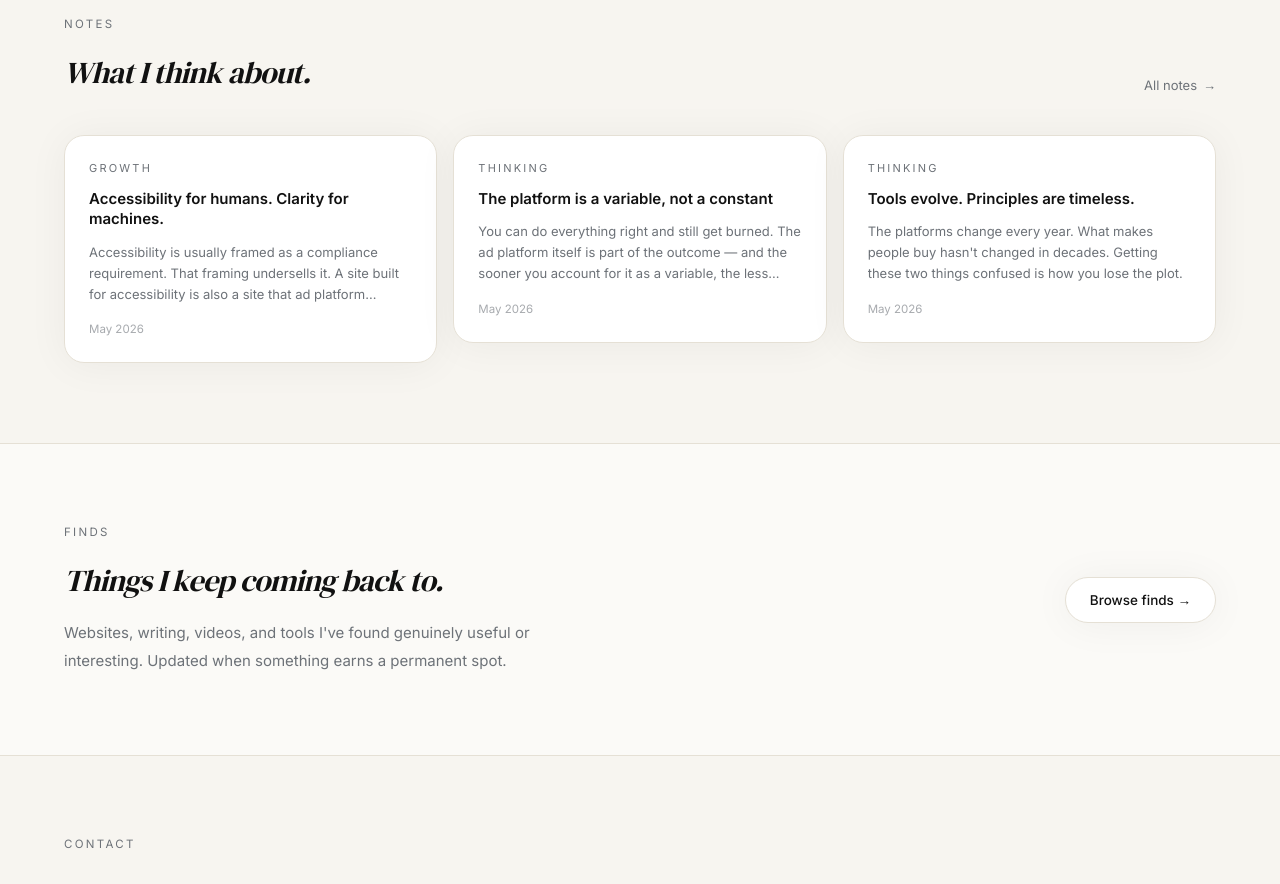
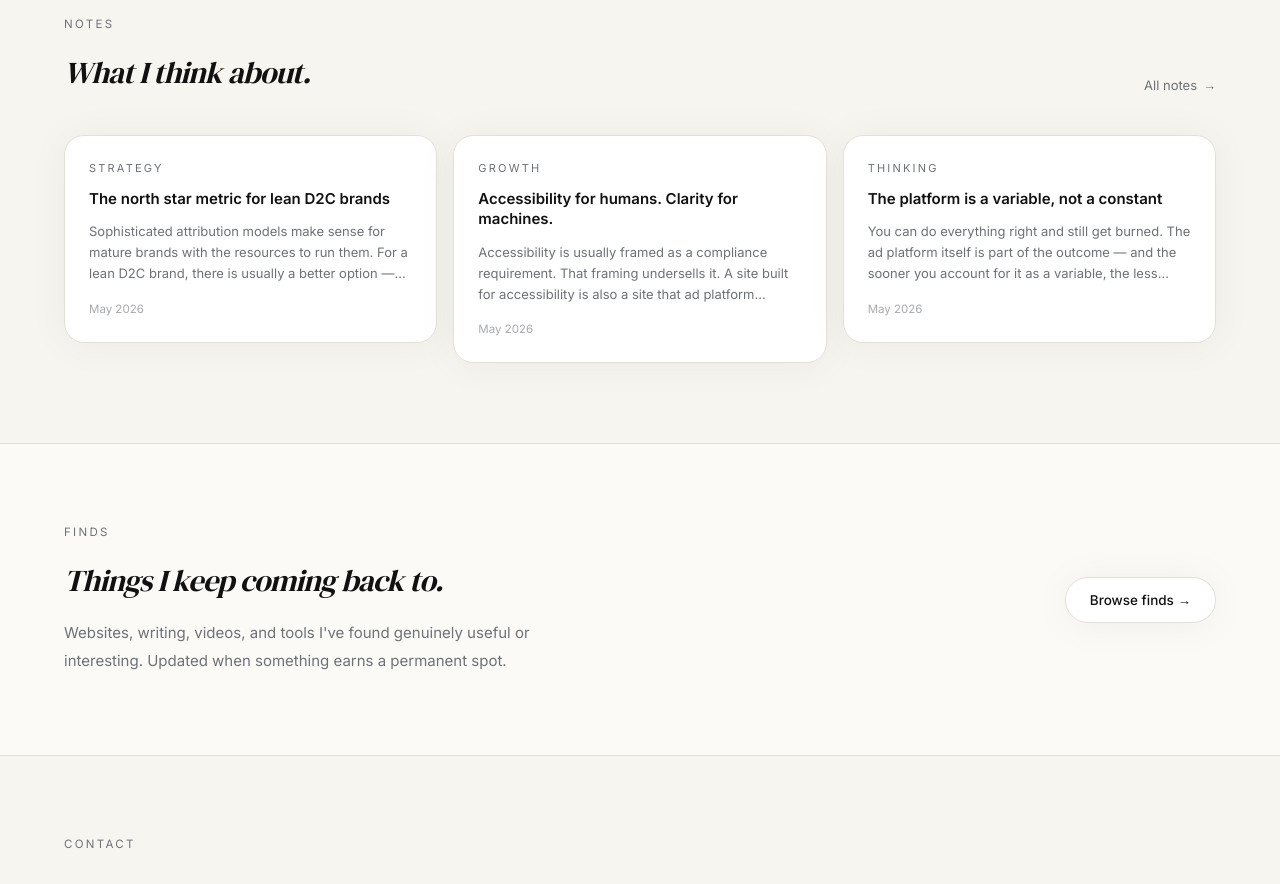
Before and after one commit to jigar-soni/jigar-soni-portfolio, a Next.js app: page / in a window 1280 px wide. Shown: the part 2220-3104 px from the top of the page. Built offline with nearby package versions, Linux system fonts and the light colour scheme.

Commit message:
Add note: The north star metric for lean D2C brands (aMER)

```diff
--- a/app/data/notes.ts
+++ b/app/data/notes.ts
@@ -8,6 +8,22 @@ export type Note = {
 }
 
 export const notes: Note[] = [
+  {
+    slug: 'north-star-metric-lean-d2c-brands',
+    title: 'The north star metric for lean D2C brands',
+    date: '2026-05-24',
+    category: 'Strategy',
+    excerpt:
+      'Sophisticated attribution models make sense for mature brands with the resources to run them. For a lean D2C brand, there is usually a better option — one number that cleanly connects ad spend to new customer growth.',
+    body: [
+      "There's a gap between how growth measurement is taught and how it actually gets used in smaller brands.",
+      "The sophisticated version — multi-touch attribution, incrementality testing, media mix modelling — makes sense for brands with the budget, team, and data volume to run it properly. For a lean D2C brand doing seven figures, that apparatus is mostly overhead.",
+      "What I've found more useful in practice is aMER: New Customer Revenue divided by Ad Spend. One number that connects what you're spending to what you're actually growing.",
+      "It does something ROAS doesn't: it filters out revenue from returning customers and focuses purely on what paid media is generating in terms of new buyers. For brands where most of the budget is going toward acquisition, that distinction matters. A high blended ROAS can hide a weak new customer pipeline — and a weak pipeline is a growth problem you'll feel in six months.",
+      "The other reason aMER works for this context is that it's usable. You can set a target aMER that maps to your margins, your inventory cycle, and your cash position. When you're above it, you push spend. When you drop below, you pull back and recalibrate. The decision tree is simple enough that it doesn't require a data team to interpret.",
+      "Larger brands need more sophisticated measurement. For a lean team managing growth at scale, the right metric isn't necessarily the most precise one — it's the one you can act on consistently.",
+    ],
+  },
   {
     slug: 'accessibility-for-humans-clarity-for-machines',
     title: 'Accessibility for humans. Clarity for machines.',
```
